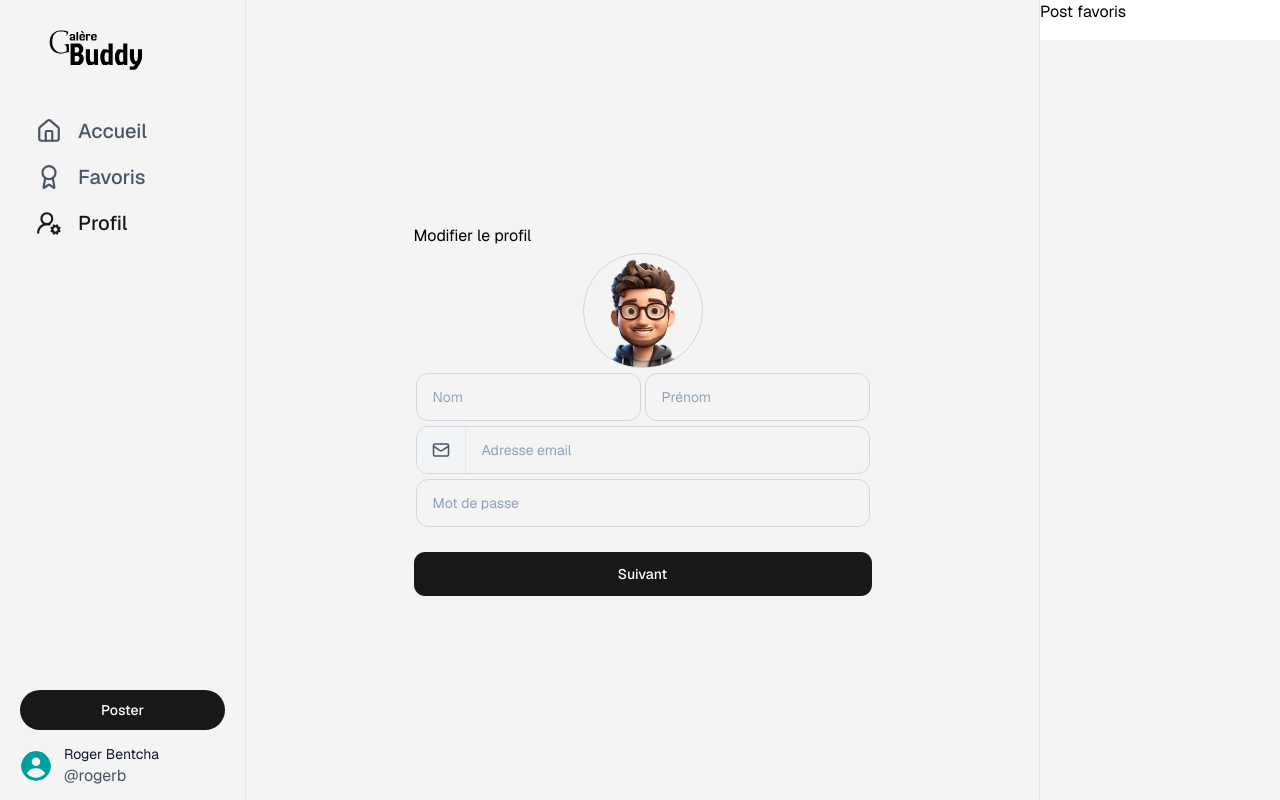
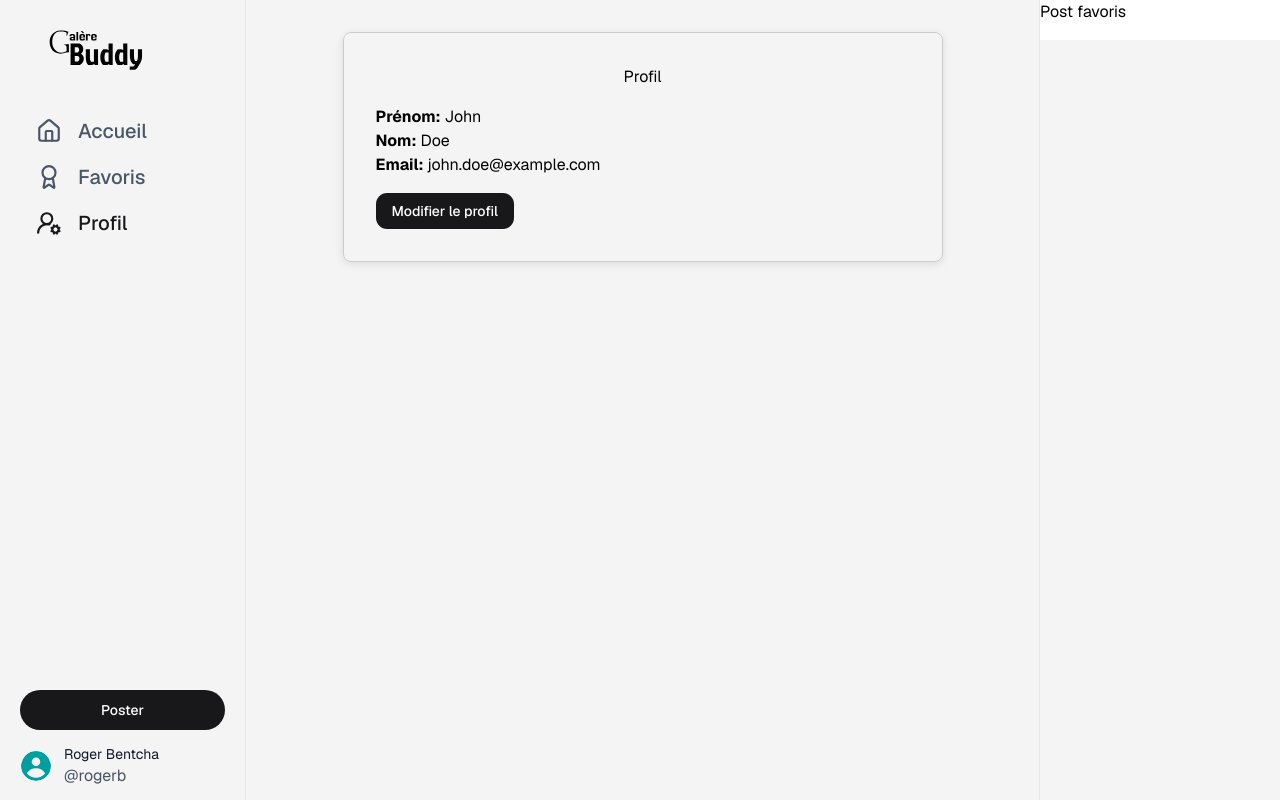
Before and after one commit to thomashuynh795/esgi_year_4_hackathon_galere_buddy, a Next.js app in the folder frontend/: page /dashboard/profil in a window 1280 px wide. Built offline with nearby package versions, Linux system fonts and the light colour scheme.

Commit message:
Add: Profile page -> display user info before showing form

```diff
--- a/frontend/src/app/dashboard/profil/page.tsx
+++ b/frontend/src/app/dashboard/profil/page.tsx
@@ -5,6 +5,7 @@ import { Button } from "@/ui/atoms/Button/Button";
 import { Stack } from "@/ui/layouts/Stack/Stack";
 import { Mail } from "lucide-react";
 import { open as openToast } from "@ui/organisms/Toast/Toast";
+// import { modifyUser } from "@/services/fetch.service";
 
 interface FormDataInterface {
   name: string;
@@ -14,11 +15,13 @@ interface FormDataInterface {
   profilePicture: string;
 }
 
-export default function Profil() {
+const Profile: React.FC = () => {
+  const [user, setUser] = useState({ firstName: "John", lastName: "Doe", email: "john.doe@example.com" });
+  const [isEditing, setIsEditing] = useState(false);
   const [formData, setFormData] = useState<FormDataInterface>({
-    name: "",
-    firstname: "",
-    email: "",
+    name: user.lastName,
+    firstname: user.firstName,
+    email: user.email,
     password: "",
     profilePicture: "",
   });
@@ -33,7 +36,9 @@ export default function Profil() {
   const handleSubmit = async (e: React.MouseEvent<HTMLButtonElement>) => {
     e.preventDefault();
     console.log(formData);
-    const res: { jwt: string; message: string } = await modifyUser(formData);
+    // const res: { jwt: string; message: string } = await modifyUser(formData);
+    setUser({ firstName: formData.firstname, lastName: formData.name, email: formData.email });
+    setIsEditing(false);
 
     openToast({
       title: "Success",
@@ -43,58 +48,45 @@ export default function Profil() {
   };
 
   return (
+    <div>
+      {isEditing ? (
         <div className="h-screen flex flex-col items-center justify-center">
           <Stack className="mt-5 p-5" direction={"col"} gapy={5}>
-        <p>Modifier le profil</p>
             <div className="rounded-full border border-gray-300 w-30 overflow-hidden self-center">
-          <img
-            src={"/img/profilePicture.png"}
-            alt="avatar picture"
-            className="self-center"
-          />
+              <img src={"/img/profilePicture.png"} alt="avatar picture" className="self-center" />
             </div>
             <span className="flex">
-          <TextField
-            type="text"
-            placeholder="Nom"
-            name="name"
-            value={formData.name}
-            onChange={handleChange}
-            required
-          />
-          <TextField
-            type="text"
-            placeholder="Prénom"
-            name="firstname"
-            value={formData.firstname}
-            onChange={handleChange}
-            required
-          />
+              <TextField type="text" placeholder="Nom" name="name" value={formData.name} onChange={handleChange} required />
+              <TextField type="text" placeholder="Prénom" name="firstname" value={formData.firstname} onChange={handleChange} required />
             </span>
-        <TextField
-          type="email"
-          placeholder="Adresse email"
-          name="email"
-          value={formData.email}
-          onChange={handleChange}
-          icon={<Mail />}
-          required
-        />
-        <TextField
-          type="password"
-          placeholder="Mot de passe"
-          name="password"
-          value={formData.password}
-          onChange={handleChange}
-          required
-        />
-        <Button
-          className="py-3 mt-5"
-          label="Suivant"
-          type="button"
-          onClick={handleSubmit}
-        />
+            <TextField type="email" placeholder="Adresse email" name="email" value={formData.email} onChange={handleChange} icon={<Mail />} required />
+            <TextField type="password" placeholder="Mot de passe" name="password" value={formData.password} onChange={handleChange} required />
+            <div className="flex gap-4 mt-5">
+              <Button className="py-3" label="Suivant" type="button" onClick={handleSubmit} />
+              <Button className="py-3" label="Annuler" type="button" onClick={() => setIsEditing(false)} />
+            </div>
           </Stack>
         </div>
+      ) : (
+        <div style={{
+          border: "1px solid #ccc",
+          padding: "2rem",
+          borderRadius: "8px",
+          maxWidth: "600px",
+          margin: "2rem auto",
+          boxShadow: "0 2px 8px rgba(0,0,0,0.1)"
+        }}>
+          <h1 style={{ textAlign: "center", marginBottom: "1rem" }}>Profil</h1>
+          <p><strong>Prénom:</strong> {user.firstName}</p>
+          <p><strong>Nom:</strong> {user.lastName}</p>
+          <p><strong>Email:</strong> {user.email}</p>
+          <div style={{ display: 'flex', gap: '1rem', marginTop: '1rem' }}>
+            <Button type="button" label="Modifier le profil" onClick={() => setIsEditing(true)}>Modifier le profil</Button>
+          </div>
+        </div>
+      )}
+    </div>
   );
-}
+};
+
+export default Profile;
```
Lines whose indentation alone changed are shown as unchanged.
